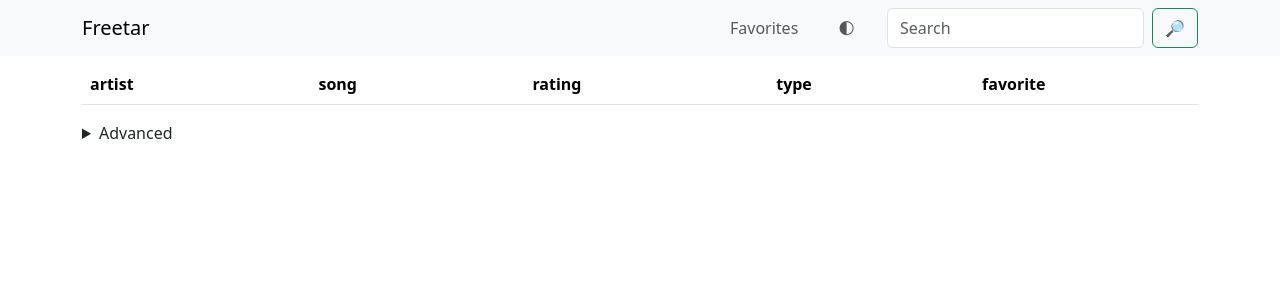
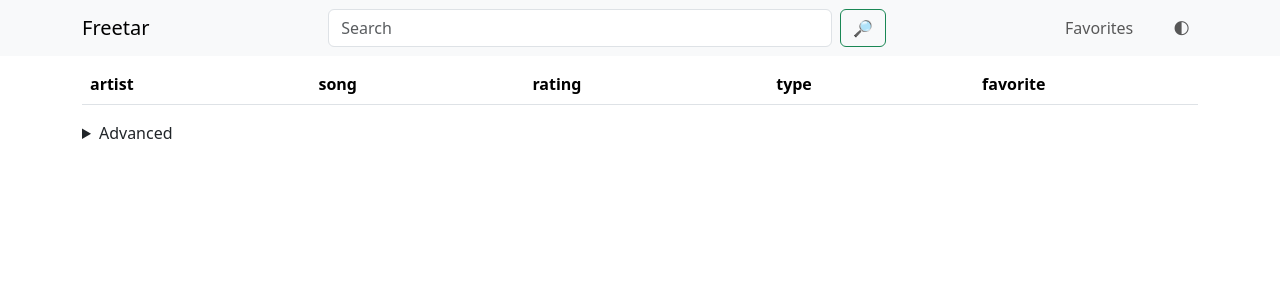
Before and after one commit to kmille/freetar, a Flask app: page / in a window 1280 px wide. Shown: the top 300 px of the page. Run offline with Flask 2, Linux system fonts and the light colour scheme; lists and menus that the app fills with data are empty.

Commit message:
rewrite topbar

```diff
--- a/freetar/templates/base.html
+++ b/freetar/templates/base.html
@@ -24,29 +24,25 @@
   <nav class="mb-2 navbar navbar-expand-lg bg-body-tertiary d-print-none">
     <div class="container d-flex" style="flex-wrap: nowrap;">
       <a class="navbar-brand" href="/">Freetar</a>
-      <div id="navbarSupportedContent" class="d-flex ">
-        <ul class="navbar-nav me-auto">
+      <form class="d-flex w-50" method="GET" action="/search">
+        <input required class="form-control me-2" name="search_term" type="search" placeholder="Search"
+          aria-label="Search">
+        <button class="btn btn-outline-success d-none d-md-block" type="submit">🔎</button>
+      </form>
+      <ul class="navbar-nav ms-2" style="flex-direction: row;">
         <li class="nav-item">
           <a class="nav-link" href="/favs">
             <span class="d-none d-md-inline">Favorites</span>
             <span class="d-inline d-md-none">Favs</span>
           </a>
         </li>
-        </ul>
-        <ul class="navbar-nav mx-4">
-          <li class="nav-item">
+        <li class="nav-item ms-4">
           <a class="nav-link">
-              <span title="enable/disable dark mode" id="dark_mode">
+            <span role="button" title="enable/disable dark mode" id="dark_mode">
               🌓︎
             </span></a>
         </li>
       </ul>
-        <form class="d-flex" method="GET" action="/search">
-          <input required class="form-control me-2" name="search_term" type="search" placeholder="Search"
-            aria-label="Search">
-          <button class="btn btn-outline-success d-none d-md-block" type="submit">🔎</button>
-        </form>
-      </div>
     </div>
   </nav>
 
```
Lines whose indentation alone changed are shown as unchanged.
